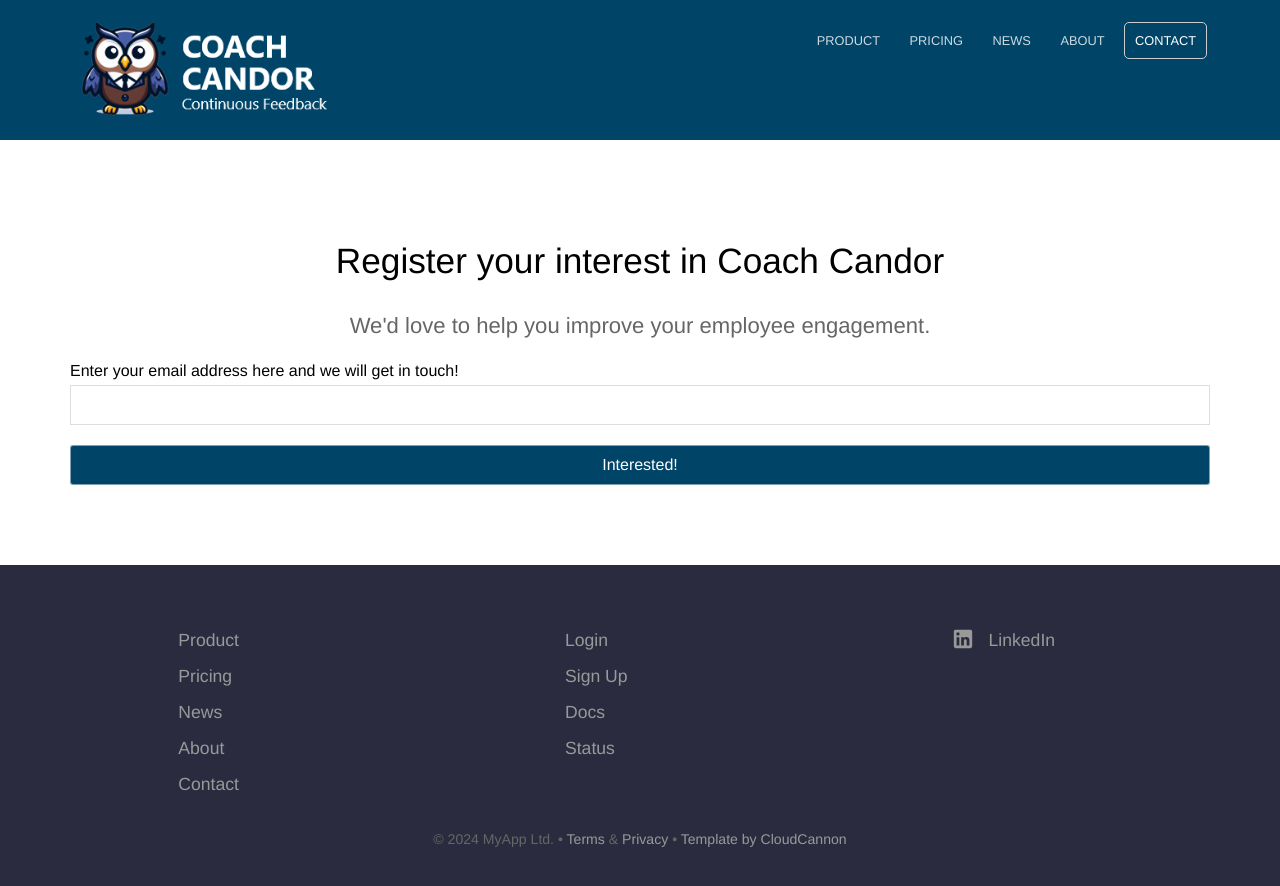
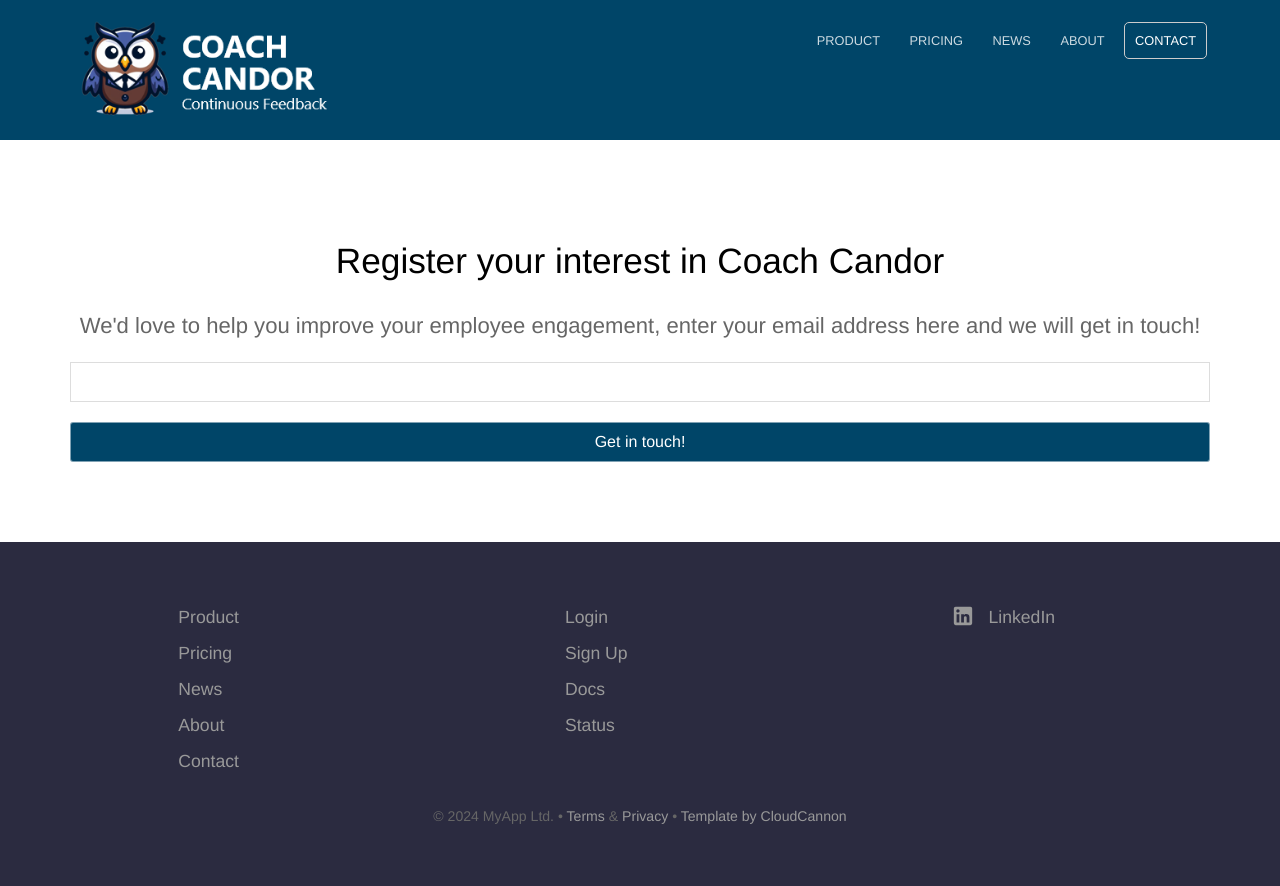
Before and after one commit to coachcandor/coachcandor.github.io, a Jekyll site: the page built from contact.html, in a window 1280 px wide. Shown: the top 886 px of the page. Built offline with Jekyll 4.4.1, drawn with Linux system fonts in a browser that asks for light colours; comment, search, counter and statistics services are not loaded.

Commit message:
contact page changes

```diff
--- a/contact.html
+++ b/contact.html
@@ -1,12 +1,12 @@
 ---
 title: Contact
 heading: Register your interest in Coach Candor
-description: We'd love to help you improve your employee engagement.
+description: We'd love to help you improve your employee engagement, enter your email address here and we will get in touch!
 ---
 <div class="container">
   <form action="https://coachcandor.us22.list-manage.com/subscribe/post?u=f7ced789952fb14f1467b5b6c&amp;id=56afaa2932&amp;f_id=00e9cde1f0" method="post" id="mc-embedded-subscribe-form" name="mc-embedded-subscribe-form" class="validate" target="_blank">
 	  <div id="mc_embed_signup_scroll">
-		  <div class="mc-field-group"><label for="mce-EMAIL">Enter your email address here and we will get in touch!</label><input type="email" name="EMAIL" class="required email" id="mce-EMAIL" required="" value=""></div>
+		  <div class="mc-field-group"><input type="email" name="EMAIL" class="required email" id="mce-EMAIL" required="" value=""></div>
 	  <div id="mce-responses" class="clear foot">
 		  <div class="response" id="mce-error-response" style="display: none;"></div>
 		  <div class="response" id="mce-success-response" style="display: none;"></div>
@@ -17,7 +17,7 @@ description: We'd love to help you improve your employee engagement.
   </div>
 	  <div class="optionalParent">
 		  <div class="clear foot">
-			  <input type="submit" name="subscribe" id="mc-embedded-subscribe" class="button" value="Interested!">
+			  <input type="submit" name="subscribe" id="mc-embedded-subscribe" class="button" value="Get in touch!">
 		  </div>
 	  </div>
   </div>
```
